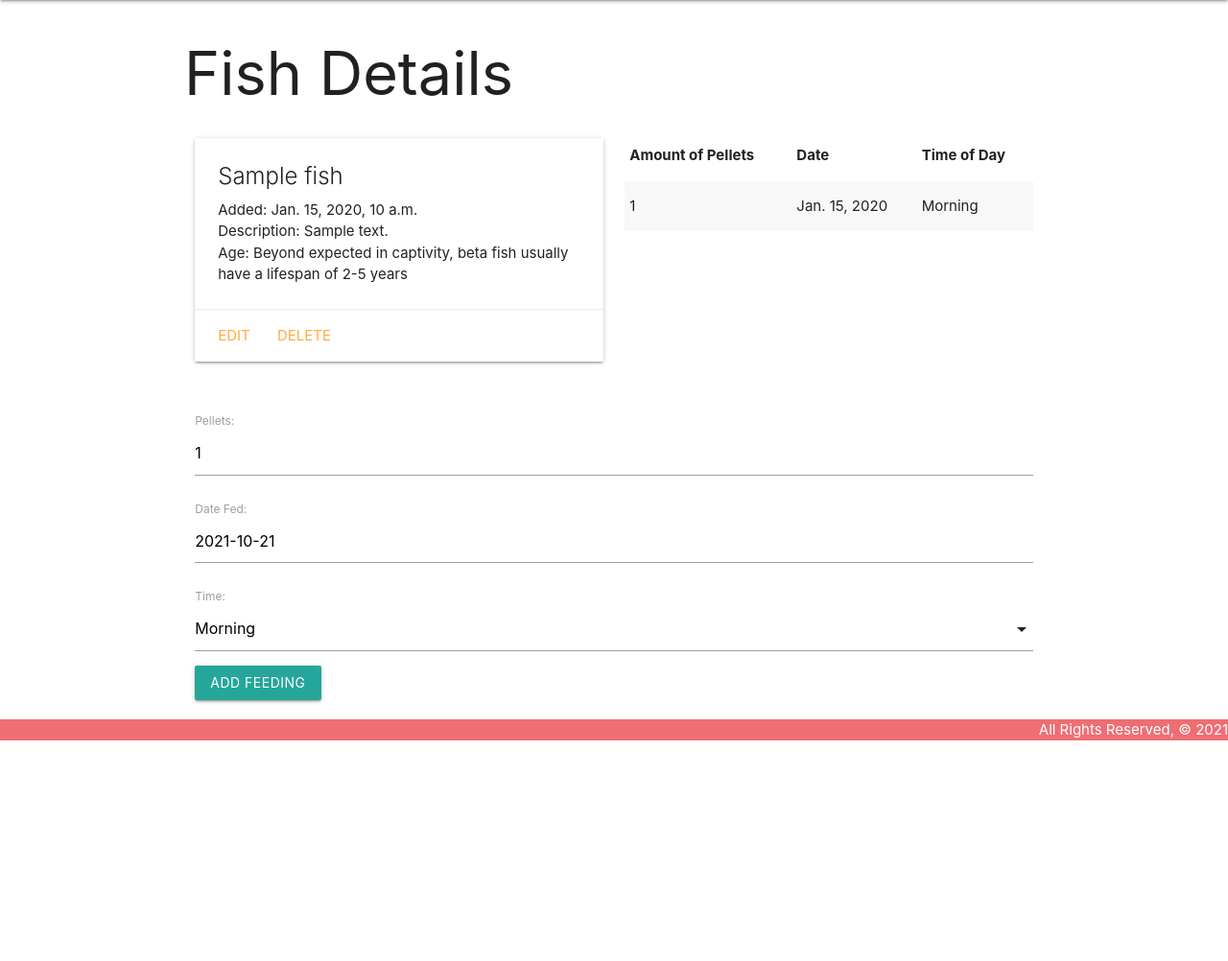
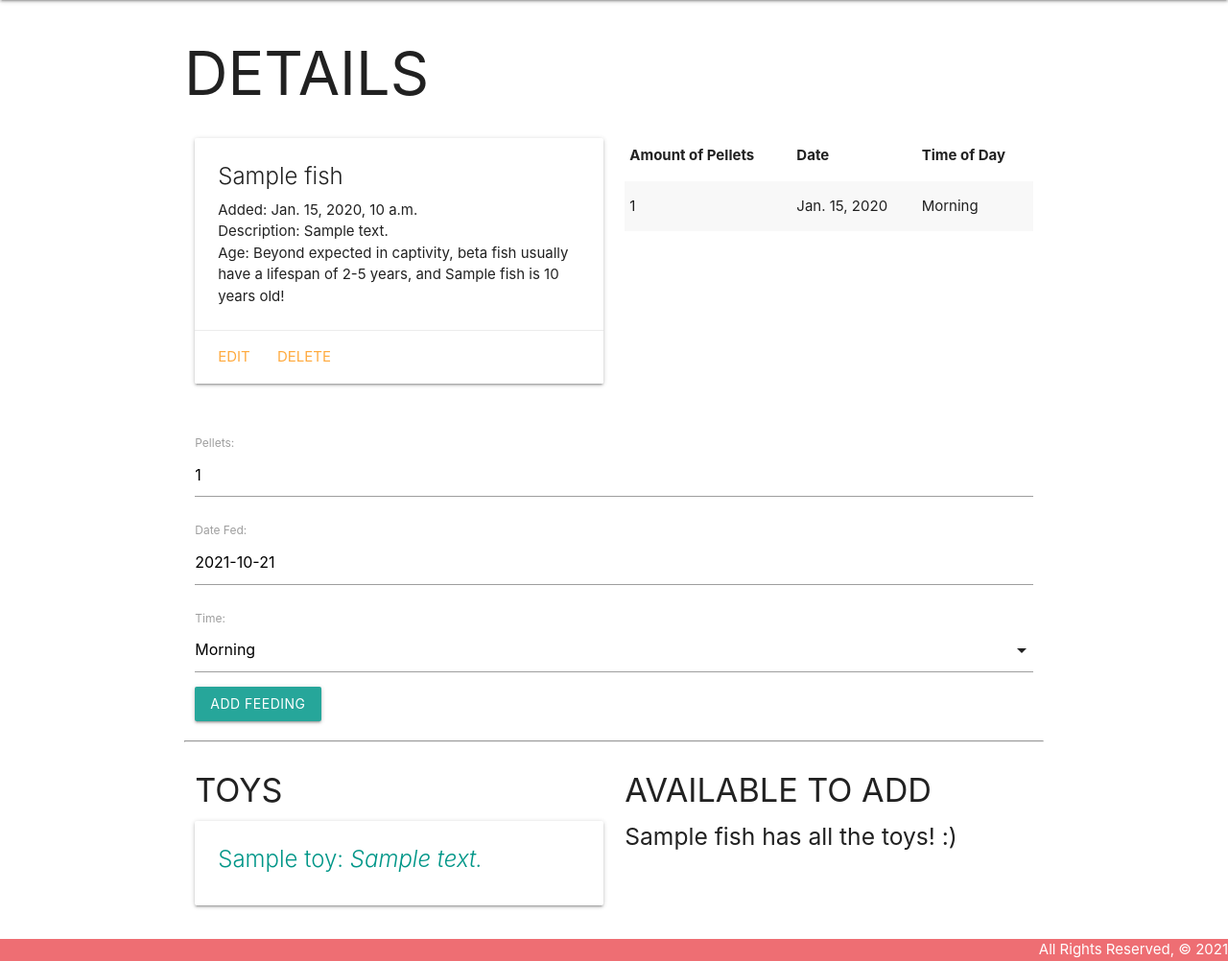
Before and after one commit to alondra143/1-of-1-collection-lab, a Django app: page /fish/1/ in a window 1280 px wide. Shown: the part 64-1066 px from the top of the page at 96% size. Before the commit the page ends 836 px from the top, so only its background shows below. Run offline with Django 3.2, Linux system fonts and the light colour scheme; tables that the repository leaves empty hold one stand-in row (values such as "Sample post").

Commit message:
add toy to fish, add toys, other_toys to fish detail html

```diff
--- a/main_app/templates/about.html
+++ b/main_app/templates/about.html
@@ -2,7 +2,7 @@
 
 
 {% block content %}
-<h1>What's this?</h1>
+<h1>WHAT'S THIS?</h1>
 <hr />
 <p>Have a look at our beautiful beta babies!</p>
 {% endblock %}
--- a/main_app/templates/fish/detail.html
+++ b/main_app/templates/fish/detail.html
@@ -1,7 +1,7 @@
 {% extends 'base.html' %}
 
 {% block content %}
-<h1>Fish Details</h1>
+<h1>DETAILS</h1>
 <div class="row">
   <div class="col s6">
     <div class="card">
@@ -10,7 +10,7 @@
         <p>Added: {{ fish.date_added }}</p>
         <p>Description: {{ fish.description }}</p>
         {% if fish.age > 5 %}
-          <p>Age: Beyond expected in captivity, beta fish usually have a lifespan of 2-5 years</p>
+          <p>Age: Beyond expected in captivity, beta fish usually have a lifespan of 2-5 years, and {{ fish.name }} is {{ fish.age }} years old!</p>
         {% else %}
           <p>Age: {{ fish.age }}</p>
         {% endif %}
@@ -55,6 +55,49 @@
 
   </div>
 </div>
+<hr/>
+<div class="row">
+  <div class="col s6">
+    <h4>TOYS</h4>
+    {% if fish.toys.count %}
+      {% for toy in fish.toys.all %}
+        <div class="card">
+          <div class="card-content">
+            <div class="card-title">
+              <span class="card-title">
+                <span class="teal-text">{{ toy.name }}: <em>{{ toy.description }}</em></span>
+              </span>
+            </div>
+          </div>
+        </div>
+      {% endfor %}
+    {% else %}
+      <h5>{{ fish.name }} has no toys yet ):</h5>
+    {% endif %}
+  </div>
+  <div class="col s6">
+    <h4>AVAILABLE TO ADD</h4>
+    {% if other_toys.count %}
+      {% for toy in other_toys.all %}
+        <div class="card">
+          <div class="card-content">
+            <span class="card-title">
+              <span class="teal-text">{{ toy.name}}</span>: <span class="teal-text"><em>{{ toy.description }}</em></span>
+            </span>
+          </div>
+        </div>
+      <div class="card-action">
+        <form action="{% url 'add_toy' fish.id toy.id %}" method="POST">
+          {% csrf_token %}
+          <button type="submit" class="btn">+ + +</button>
+        </form>
+      </div>
+      {% endfor %}
+    {% else %}
+      <h5>{{ fish.name }} has all the toys! :)</h5>
+    {% endif %}
+  </div>
+</div>
 
 
 <script>
--- a/main_app/templates/fish/index.html
+++ b/main_app/templates/fish/index.html
@@ -1,7 +1,7 @@
 {% extends 'base.html' %}
 {% block content %}
 
-<h1>Beta Fish List</h1>
+<h1>BETA FISH LIST</h1>
 
 {% for f in fishes %}
   <div class="card">
--- a/main_app/templates/home.html
+++ b/main_app/templates/home.html
@@ -1,5 +1,5 @@
 {% extends 'base.html' %}
 
 {% block content %}
-<h1>Home</h1>
+<h1>HOME</h1>
 {% endblock %}
--- a/main_app/templates/main_app/fish_confirm_delete.html
+++ b/main_app/templates/main_app/fish_confirm_delete.html
@@ -1,7 +1,7 @@
 {% extends 'base.html' %}
 
 {% block content %}
-    <h1>Delete Fish</h1>
+    <h1>DELETE FISH</h1>
 
 
     <h3>Are you sure you want to delete <span class="teal-text">{{ object.name }}</span>?</h3>
--- a/main_app/templates/main_app/fish_form.html
+++ b/main_app/templates/main_app/fish_form.html
@@ -3,9 +3,9 @@
 {% block content %}
 
 {% if object %}
-    <h1>Edit <span class="teal-text">{{ object.name }}</span></h1>
+    <h1>EDIT <span class="teal-text">{{ object.name }}</span></h1>
 {% else %}
-    <h1>Add a Fish!</h1>
+    <h1>ADD A FISH:</h1>
 {% endif %}
 
 <form method="POST">
--- a/main_app/urls.py
+++ b/main_app/urls.py
@@ -10,6 +10,7 @@ urlpatterns = [
     path('fish/<int:pk>/update/', views.FishUpdate.as_view(), name='fish_update'),
     path('fish/<int:pk>/delete/', views.FishDelete.as_view(), name='fish_delete'),
     path('fish/<int:fish_id>/add_feeding/', views.add_feeding, name='add_feeding'),
+    path('fish/<int:fish_id>/add_toy/<int:toy_id>/', views.add_toy, name='add_toy'),
     path('toys/', views.ToyList.as_view(), name='toys_index'),
     path('toys/<int:pk>/', views.ToyDetail.as_view(), name='toys_detail'),
     path('toys/create/', views.ToyCreate.as_view(), name='toys_create'),
--- a/main_app/views.py
+++ b/main_app/views.py
@@ -18,9 +18,14 @@ def fish_index(request):
     return render(request, 'fish/index.html', {'fishes': fishes})
 
 def fish_detail(request, fish_id):
+    fish = Fish.objects.get(id=fish_id)
+    not_fish_toys = Toy.objects.exclude(id__in= fish.toys.all().values_list('id'))
     feeding_form = FeedingForm()
-    fish = Fish.objects.get(id=fish_id)
-    return render(request, 'fish/detail.html', {'fish': fish, 'feeding_form': feeding_form})
+    return render(request, 'fish/detail.html', {
+        'fish': fish,
+        'feeding_form': feeding_form,
+        'other_toys': not_fish_toys,
+        })
 
 class FishCreate(CreateView):
     model = Fish
@@ -33,6 +38,10 @@ class FishUpdate(UpdateView):
 class FishDelete(DeleteView):
     model = Fish
     success_url ='/fishes/'
+
+def add_toy(request, fish_id, toy_id):
+    Fish.objects.get(id=fish_id).toys.add(toy_id)
+    return redirect('detail', fish_id=fish_id)
 
 def add_feeding(request, fish_id):
     form = FeedingForm(request.POST)
```
Also changed, not shown: main_app/templates/main_app/toy_confirm_delete.html (+8 -0 lines), main_app/templates/main_app/toy_detail.html (+15 -1 lines), main_app/templates/main_app/toy_form.html (+15 -0 lines), main_app/templates/main_app/toy_list.html (+17 -0 lines).
